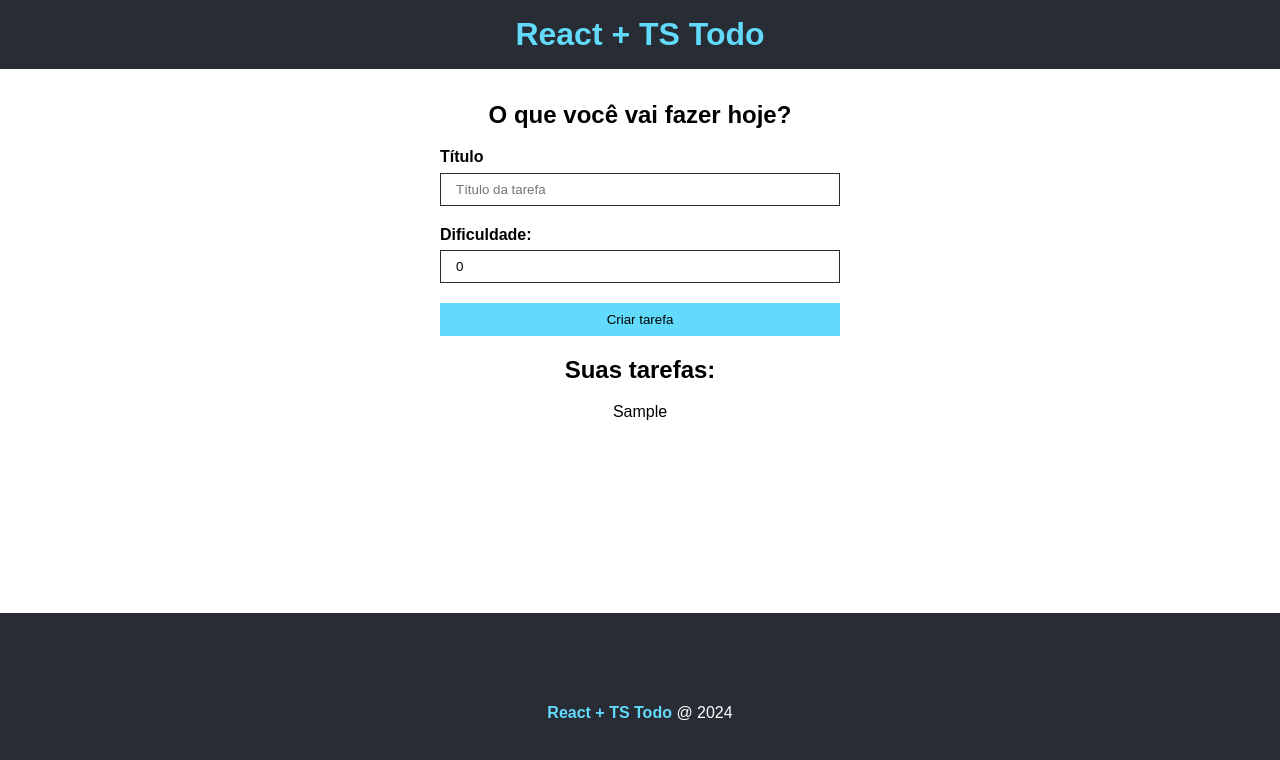
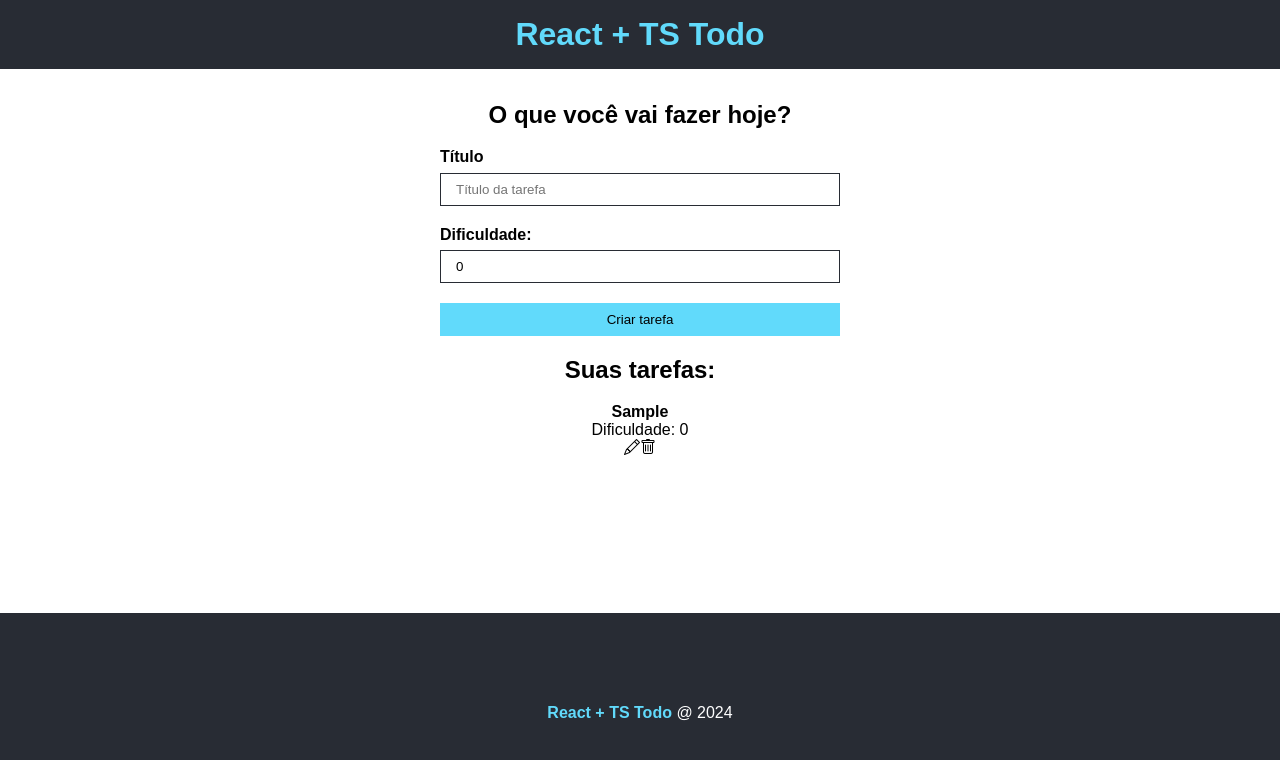
Before and after one commit to henrikpoa/react-typescript, a React (Create React App) app: page / in a window 1280 px wide. Both pictures are taken after typing "Sample" into the empty fields and a click on the input "Criar tarefa". Shown: the top 760 px of the page. Built offline with nearby package versions, Linux system fonts and the light colour scheme.

Commit message:
tasklist bootstrap icons

```diff
--- a/src/components/Tasklist.tsx
+++ b/src/components/Tasklist.tsx
@@ -13,7 +13,12 @@
         {taskList.length>0 ?
             taskList.map((task) =>
             <div key={task.id}>
-                <p>{task.title}</p>
+                <h4>{task.title}</h4>
+                <p>Dificuldade: {task.difficulty}</p>
+                <div>
+                    <i className='bi bi-pencil'></i>
+                    <i className='bi bi-trash'></i>
+                </div>
             </div>
         ) : <p>Não há tarefas cadastradas</p> }
     </>
```
